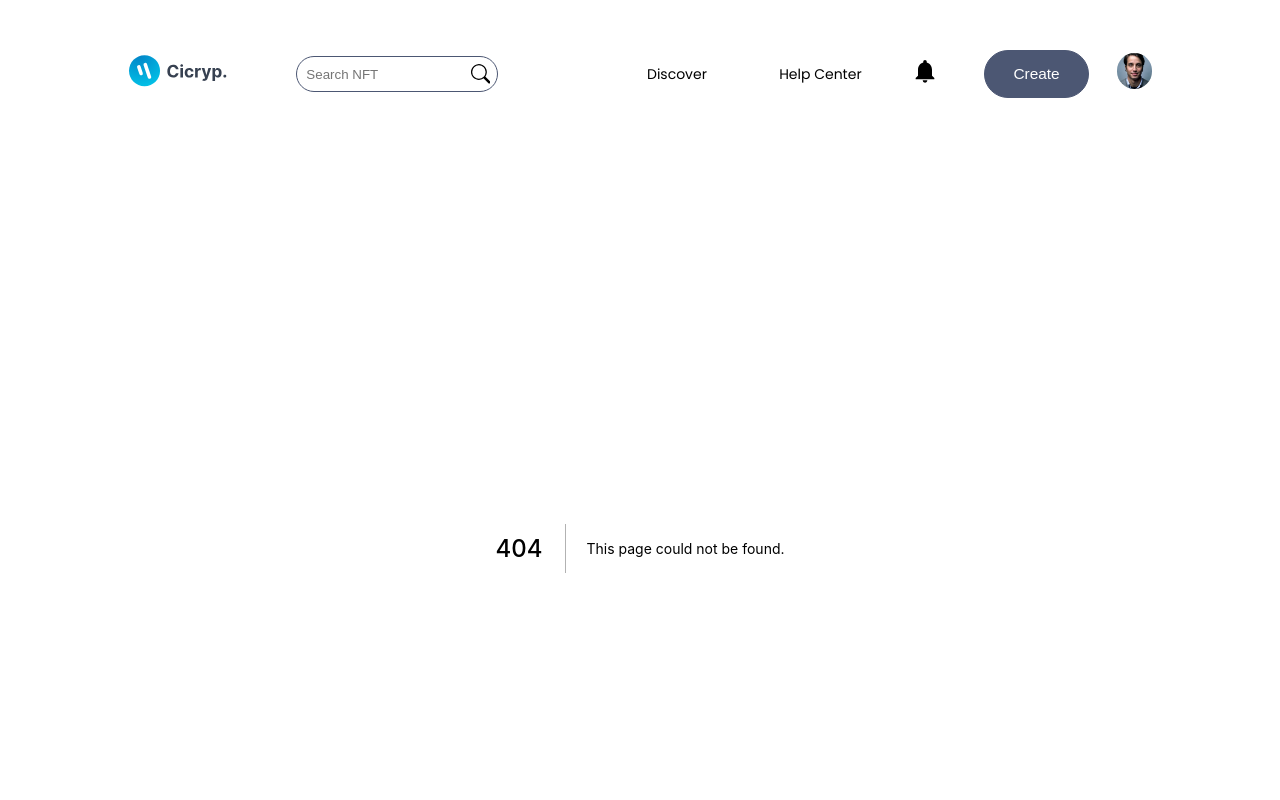
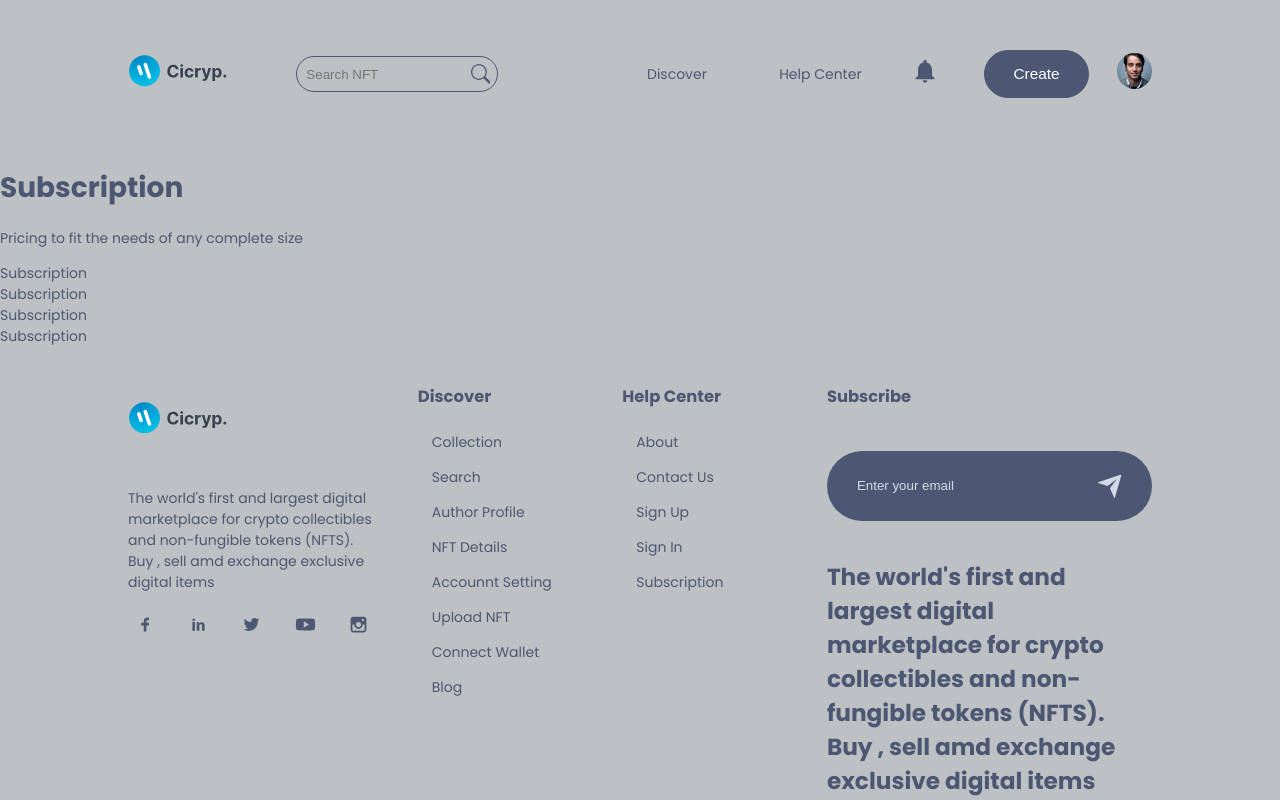
Before and after one commit to DaniTechdev/WEB3-NFT-Marketplace-solidity-and-NextJs-FullStack-, a Next.js app: page /subscription in a window 1280 px wide. Before the commit this address had no page. Shown: the top 800 px of the page. Built offline with nearby package versions, Linux system fonts and the light colour scheme.

Commit message:
Done with the subscription model

```diff
--- /dev/null
+++ b/Subscription/Subscription.jsx
@@ -0,0 +1,10 @@
+import React from "react";
+
+//INTERNAL IMPORT
+import Style from "../Subscription/Subscription.module.css";
+
+const Subscription = () => {
+  return <div>Subscription</div>;
+};
+
+export default Subscription;
--- /dev/null
+++ b/pages/subscription.js
@@ -0,0 +1,57 @@
+import React from "react";
+
+//INTERNAL IMPORT
+import Style from "../styles/searchPage.module.css";
+import Subscription from "../Subscription/Subscription";
+
+const subscription = () => {
+  const subData = [
+    {
+      plan: "Starter",
+      price: "$5/mo",
+      popular: "Popular",
+      service: ["Automated Reporting", "Faster Processing", "Customization"],
+      info: "Literally you probably haven't heard of then jean shorts",
+    },
+    {
+      plan: "Starter",
+      price: "$5/mo",
+      popular: "Popular",
+      service: ["Automated Reporting", "Faster Processing", "Customization"],
+      info: "Literally you probably haven't heard of then jean shorts",
+    },
+    {
+      plan: "Starter",
+      price: "$5/mo",
+      popular: "Popular",
+      service: ["Automated Reporting", "Faster Processing", "Customization"],
+      info: "Literally you probably haven't heard of then jean shorts",
+    },
+    {
+      plan: "Starter",
+      price: "$5/mo",
+      popular: "Popular",
+      service: ["Automated Reporting", "Faster Processing", "Customization"],
+      info: "Literally you probably haven't heard of then jean shorts",
+    },
+  ];
+
+  return (
+    <div className={Style.subscription}>
+      <div className={Style.subscription_box}>
+        <div className={Style.subscription_box_info}>
+          <h1>Subscription</h1>
+          <p>Pricing to fit the needs of any complete size</p>
+        </div>
+
+        <div className={Style.subscription_box_box}>
+          {subData.map((el, i) => (
+            <Subscription key={i + 1} el={el} i={i} />
+          ))}
+        </div>
+      </div>
+    </div>
+  );
+};
+
+export default subscription;
```
Also changed, not shown: Subscription/Subscription.module.css (added), scripts/subscription.module.css (added).
